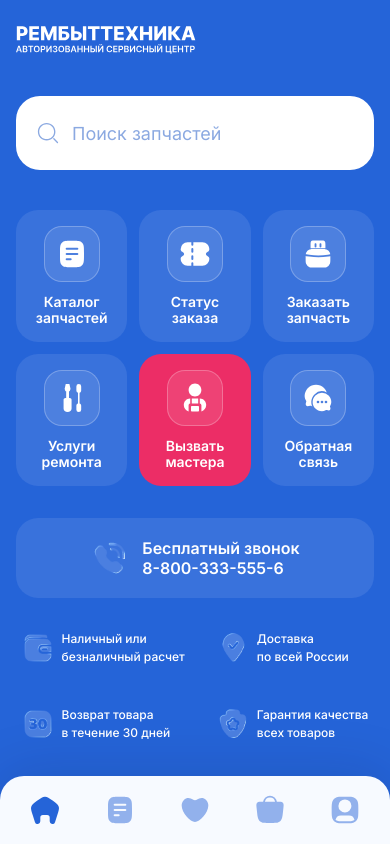
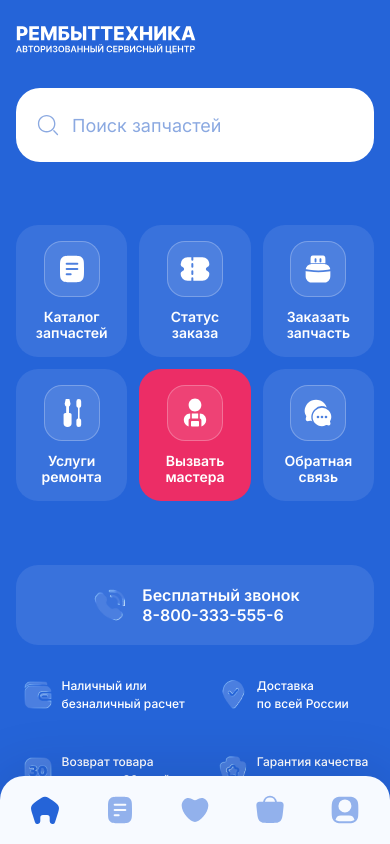
Before and after one commit to devtimberg/rbt-service-web, a Next.js app: page / in a window 390 px wide. Built offline with nearby package versions, Linux system fonts and the light colour scheme.

Commit message:
FIX: Increase sheet close duration to 500ms

```diff
--- a/app/@sheet/layout.tsx
+++ b/app/@sheet/layout.tsx
@@ -14,7 +14,7 @@ import { LayoutSheetContent } from "@/shared/ui/kit/layout-sheet";
 import { SheetFooterSlotTarget } from "@/shared/ui/kit/sheet-footer-slot";
 import { ScrollArea } from "@/shared/ui/kit/scroll-area";
 
-const SHEET_CLOSE_DURATION_MS = 300;
+const SHEET_CLOSE_DURATION_MS = 500;
 // mobile: 80px header, desktop: 88px header (+16px outer padding on lg)
 const SHEET_TOP_OFFSET_NORMAL_CLASS =
   "top-20 sm:top-22 lg:top-[calc(16px+88px)]";
@@ -190,7 +190,7 @@ export default function SheetLayout({ children }: { children: ReactNode }) {
           sm:z-50 lg:rounded-[40px] ${
             disableInitialOpenAnimation
               ? "transition-none"
-              : "transition-[top] duration-300"
+              : "transition-[top] duration-500"
           } ${sheetTopOffsetClass}`}
       >
         <div className="text-primary flex h-full flex-col overflow-hidden rounded-t-[24px] lg:rounded-[40px]">
--- a/screens/home/ui/home-page.tsx
+++ b/screens/home/ui/home-page.tsx
@@ -11,25 +11,29 @@ export function HomePage() {
     <div className="flex h-full min-h-0 flex-col">
       <div
         className="flex flex-1 flex-col justify-center px-4
-          py-[clamp(8px,2vh,36px)] lg:px-0 [@media(max-height:760px)]:py-1
+          py-[clamp(8px,2vh,36px)] lg:px-0
+          [@media(max-height:760px)]:py-1
           [@media(max-height:860px)]:py-2"
       >
-        <div className="mx-auto w-full">
-          <Container
-            className="flex justify-center max-sm:mt-2 sm:hidden"
-          >
+        <div
+          className="mx-auto flex w-full flex-col
+            gap-[clamp(28px,7.5vh,144px)]
+            sm:gap-[clamp(24px,5vh,80px)]
+            [@media(min-height:900px)]:gap-[clamp(80px,8vh,160px)]"
+        >
+          {/* Mobile: search in content */}
+          <Container className="flex justify-center sm:hidden">
             <CatalogSearch expanded />
           </Container>
+          {/* Desktop: spacer for header search that translates down */}
           <div
-            className="mt-[clamp(28px,7.5vh,144px)] max-[1200px]:mt-12
-              [@media(max-height:760px)]:mt-10 [@media(max-height:860px)]:mt-10"
-          >
+            className="hidden h-18.5 sm:[@media(min-height:700px)]:block"
+            aria-hidden="true"
+          />
+          <div>
             <HomeQuickAction />
           </div>
-          <div
-            className="mt-[clamp(40px,11vh,200px)]
-              [@media(max-height:760px)]:mt-5 [@media(max-height:860px)]:mt-8"
-          >
+          <div>
             <HomeBenefitsStrip />
           </div>
         </div>
--- a/shared/ui/kit/layout-sheet.tsx
+++ b/shared/ui/kit/layout-sheet.tsx
@@ -20,10 +20,10 @@ function LayoutSheetContent({
       className={cn(
         `text-primary data-[state=closed]:animate-out fixed z-50 flex flex-col
         gap-4 bg-[#F7FAFF] shadow-lg transition-[top,transform,opacity]
-        ease-in-out data-[state=closed]:duration-300`,
+        ease-in-out data-[state=closed]:duration-500`,
         disableOpenAnimation
           ? "data-[state=open]:animate-none data-[state=open]:duration-0"
-          : "data-[state=open]:animate-in data-[state=open]:duration-300",
+          : "data-[state=open]:animate-in data-[state=open]:duration-500",
         side === "right" &&
           `data-[state=closed]:slide-out-to-right
           data-[state=open]:slide-in-from-right inset-y-0 right-0 h-full w-3/4
--- a/widgets/catalog-search.tsx
+++ b/widgets/catalog-search.tsx
@@ -318,30 +318,28 @@ export function CatalogSearch({ expanded = false }: CatalogSearchProps) {
         </span>
       </Link>
 
-      {/* Desktop: search form with autocomplete */}
+      {/* Desktop: search form — each element transitions only its own properties */}
       <div
         ref={wrapperRef}
-        className={cn(
-          "hidden w-full transition-all duration-500 ease-in-out sm:block",
-          expanded ? "max-w-185" : "max-w-110",
-        )}
+        className="hidden w-full max-w-110 transition-[max-width] duration-500
+          ease-in-out sm:block
+          [@media(min-height:700px)]:group-data-home:max-w-185"
       >
         <form
           role="search"
           onSubmit={handleSubmit}
-          className={cn(
-            `flex w-full items-center gap-3 bg-white transition-all duration-500
-            ease-in-out`,
-            expanded
-              ? "h-18.5 rounded-[24px] px-5 py-2"
-              : "h-10 rounded-lg py-2 pr-2 pl-4",
-          )}
+          className="flex h-10 w-full items-center gap-3 rounded-lg bg-white
+            py-2 pr-2 pl-4 transition-[height,padding,border-radius]
+            duration-500 ease-in-out
+            [@media(min-height:700px)]:group-data-home:h-18.5
+            [@media(min-height:700px)]:group-data-home:rounded-[24px]
+            [@media(min-height:700px)]:group-data-home:px-5
+            [@media(min-height:700px)]:group-data-home:py-2"
         >
           <SearchOutlineIcon
-            className={cn(
-              "text-input-placeholder shrink-0 transition-all duration-500",
-              expanded ? "size-6" : "size-5",
-            )}
+            className="text-input-placeholder size-5 shrink-0
+              transition-[width,height] duration-500 ease-in-out
+              [@media(min-height:700px)]:group-data-home:size-6"
             aria-hidden
           />
           <input
@@ -350,12 +348,10 @@ export function CatalogSearch({ expanded = false }: CatalogSearchProps) {
             value={query}
             onChange={(e) => handleQueryChange(e.target.value)}
             onFocus={() => setFocused(true)}
-            className={cn(
-              `text-primary placeholder:text-input-placeholder min-w-0 flex-1
-              bg-transparent leading-none transition-all duration-500
-              outline-none`,
-              expanded ? "text-[18px]" : "text-sm",
-            )}
+            className="text-primary placeholder:text-input-placeholder min-w-0
+              flex-1 bg-transparent text-sm leading-none transition-[font-size]
+              duration-500 ease-in-out outline-none
+              [@media(min-height:700px)]:group-data-home:text-[18px]"
             placeholder="Поиск запчастей по артикулу или названию..."
             autoComplete="off"
           />
--- a/widgets/header.tsx
+++ b/widgets/header.tsx
@@ -175,14 +175,16 @@ export function Header() {
           />
         </Link>
 
-        {/* Desktop: search — on home drops into content area, otherwise inline in header */}
+        {/* Desktop: search — one element, CSS-driven expanded/compact */}
         <div
+          data-home={isHomePage ? "" : undefined}
           className={cn(
-            "hidden flex-1 justify-center px-6 transition-all duration-500 ease-in-out sm:flex",
-            isHomePage && "translate-y-[clamp(120px,18vh,260px)]",
+            "group hidden flex-1 justify-center px-6 transition-all duration-500 ease-in-out sm:flex",
+            isHomePage &&
+              "[@media(min-height:700px)]:translate-y-[clamp(120px,18vh,260px)]",
           )}
         >
-          <CatalogSearch expanded={isHomePage} />
+          <CatalogSearch />
         </div>
 
         {/* Desktop: icons */}
```
